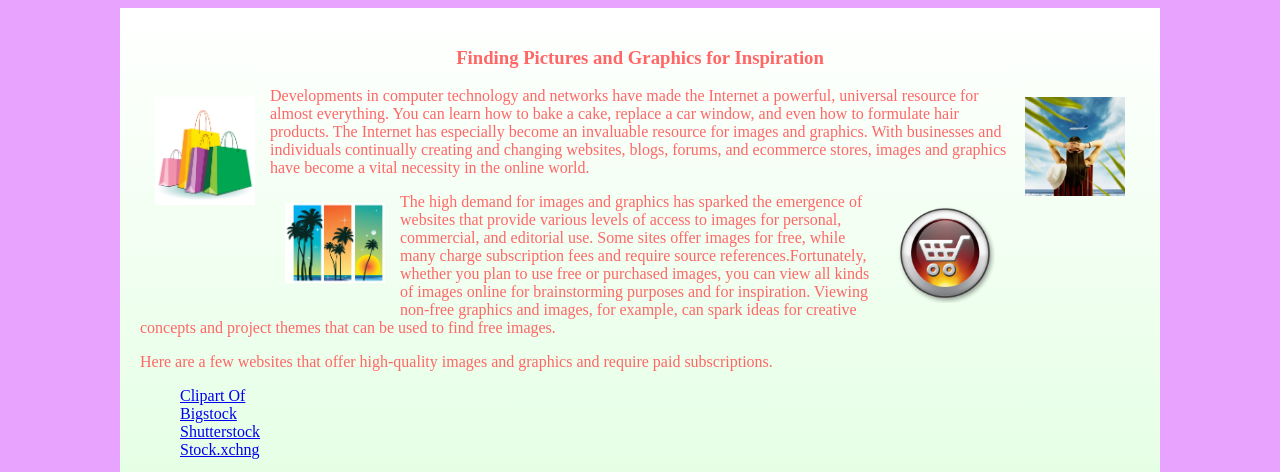
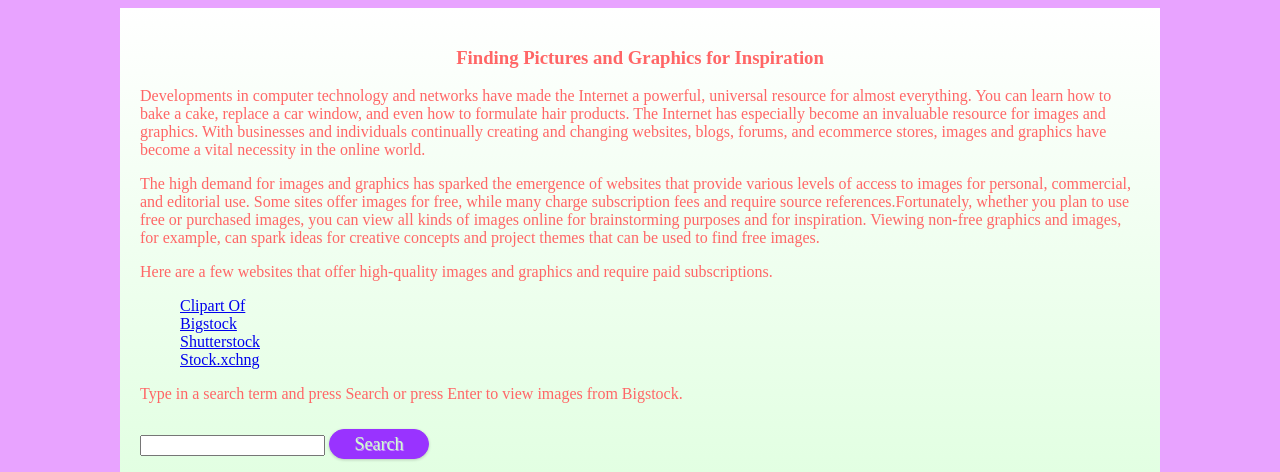
Before and after one commit to tcperry/api-pg, a plain HTML site: page index.html in a window 1280 px wide. Shown: the top 472 px of the page. Drawn offline with nearby package versions, Linux system fonts and the light colour scheme; a web font is replaced by a local one.

Commit message:
removed images

```diff
--- a/index.html
+++ b/index.html
@@ -12,12 +12,12 @@
 <body>
     <div id="wrapper">
 	<h3>Finding Pictures and Graphics for Inspiration</h3>
-	<img class="left" src="shopbags.jpg"/>
-	<img class="right" src="view.jpg"/>
+	<!--<img class="left" src="shopbags.jpg"/>
+	<img class="right" src="view.jpg"/>-->
 	<p>Developments in computer technology and networks have made the Internet a powerful, universal resource for almost everything. You can learn how to bake a cake, replace a car window, and even how to formulate hair products. The Internet has especially become an invaluable resource for images and graphics. With businesses and individuals continually creating and changing websites, blogs, forums, and ecommerce stores, images and graphics have become a vital necessity in the online world.</p>
 
-	<img class="left" src="palmtrees.jpg"/>
-	<img class="right" src="shopcart.png"/>
+	<!--<img class="left" src="palmtrees.jpg"/>
+	<img class="right" src="shopcart.png"/>-->
 	<p>The high demand for images and graphics has sparked the emergence of websites that provide various levels of access to images for personal, commercial, and editorial use. Some sites offer images for free, while many charge subscription fees and require source references.Fortunately, whether you plan to use free or purchased images, you can view all kinds of images online for brainstorming purposes and for inspiration. Viewing non-free graphics and images, for example, can spark ideas for creative concepts and project themes that can be used to find free images.</p>
 
 
```
